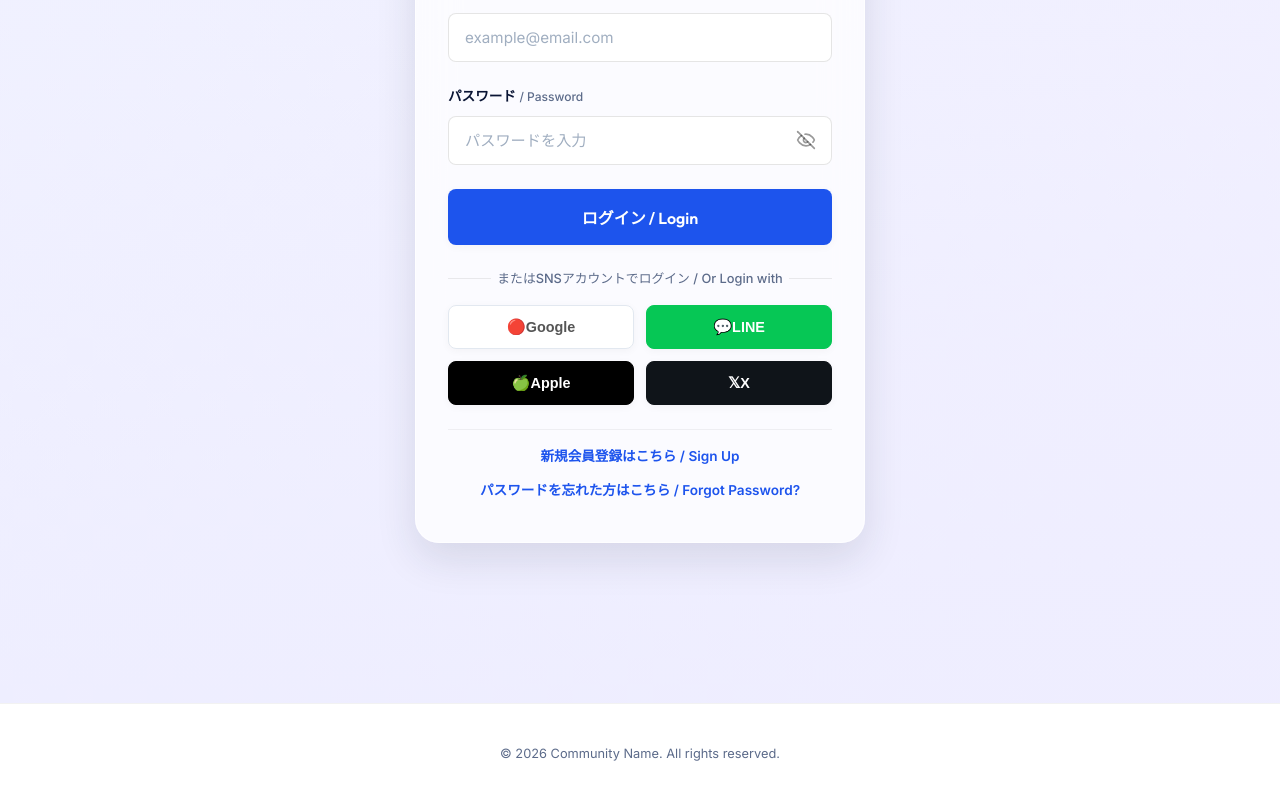
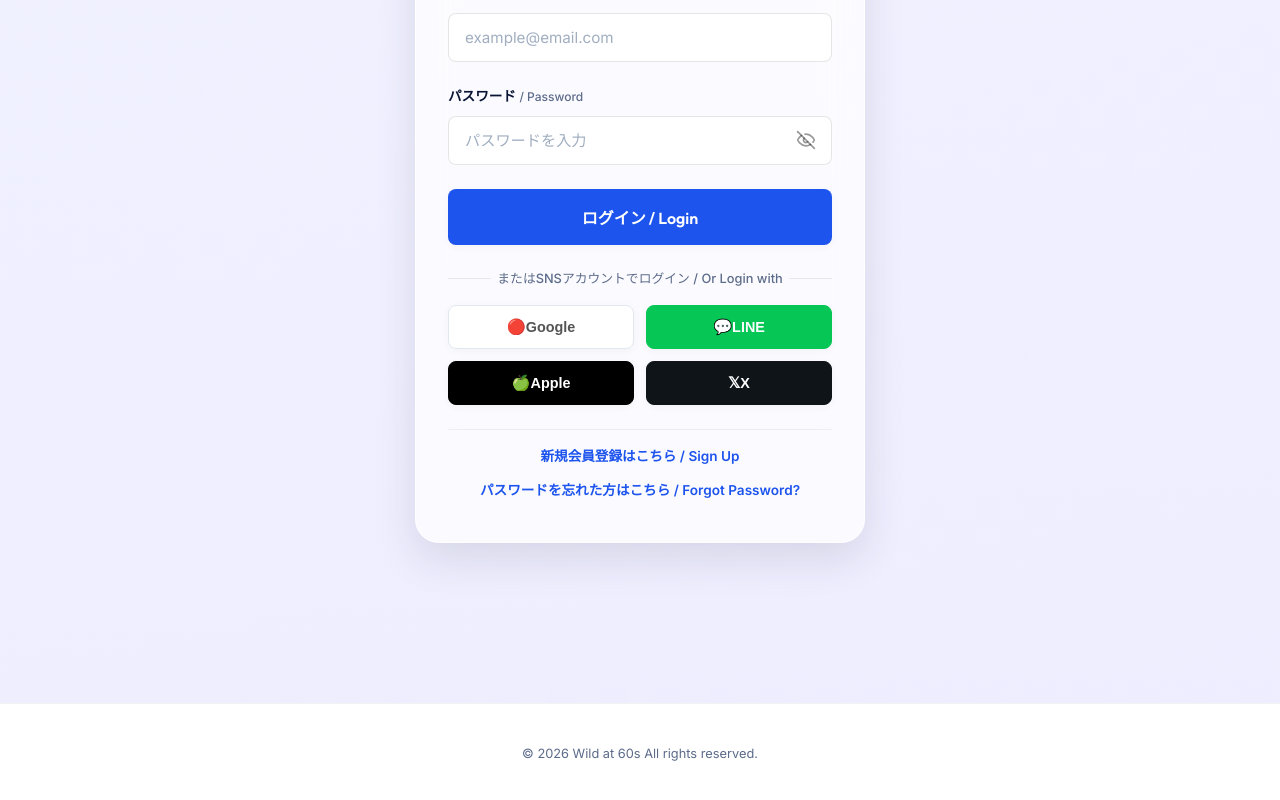
Before and after one commit to kenken6291/member-recruitment, a plain HTML site: page index.html in a window 1280 px wide. Shown: the part 2734-3534 px from the top of the page. Drawn offline with nearby package versions, Linux system fonts and the light colour scheme.

Commit message:
Update footer copyright text to Wild at 60s

```diff
--- a/index.html
+++ b/index.html
@@ -587,7 +587,7 @@
 
     <!-- フッター -->
     <footer>
-      <p>&copy; 2026 Community Name. All rights reserved.</p>
+      <p>&copy; 2026 Wild at 60s All rights reserved.</p>
     </footer>
   </div> <!-- #appContainer -->
 
```
